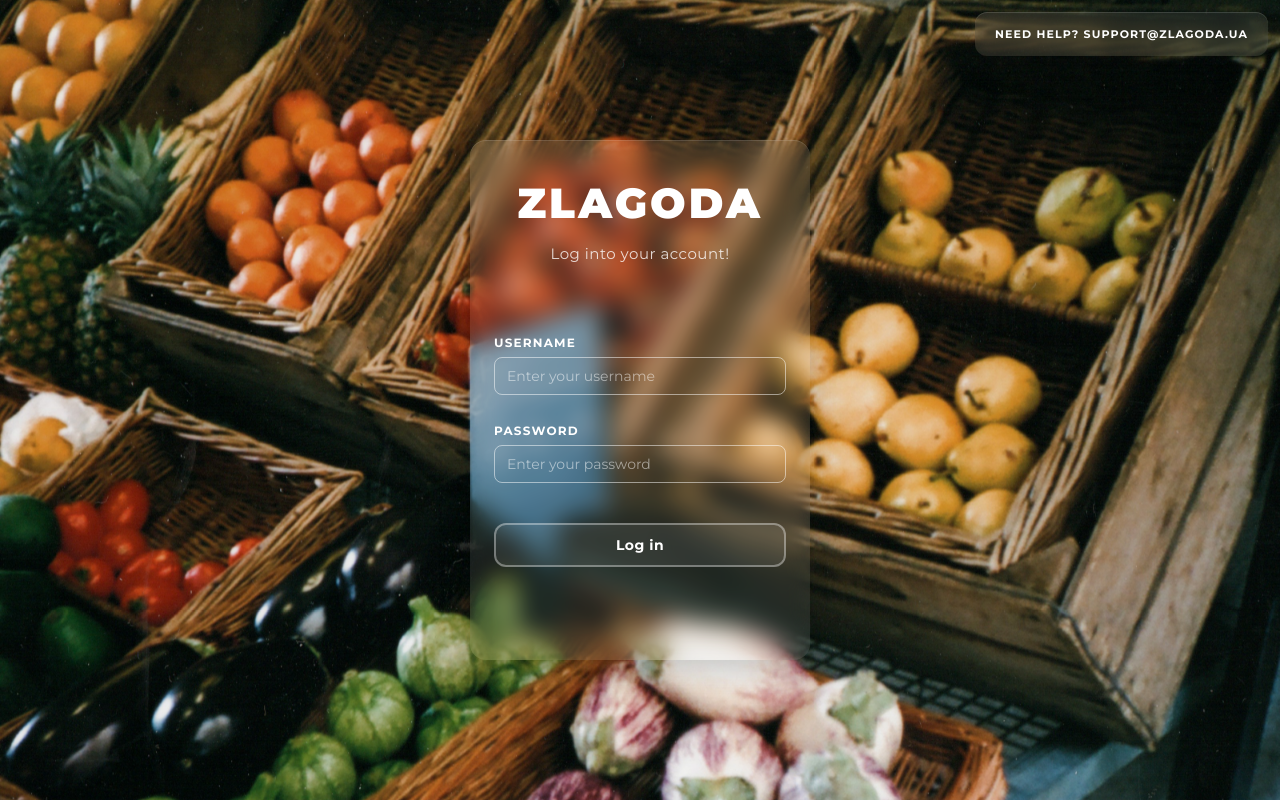
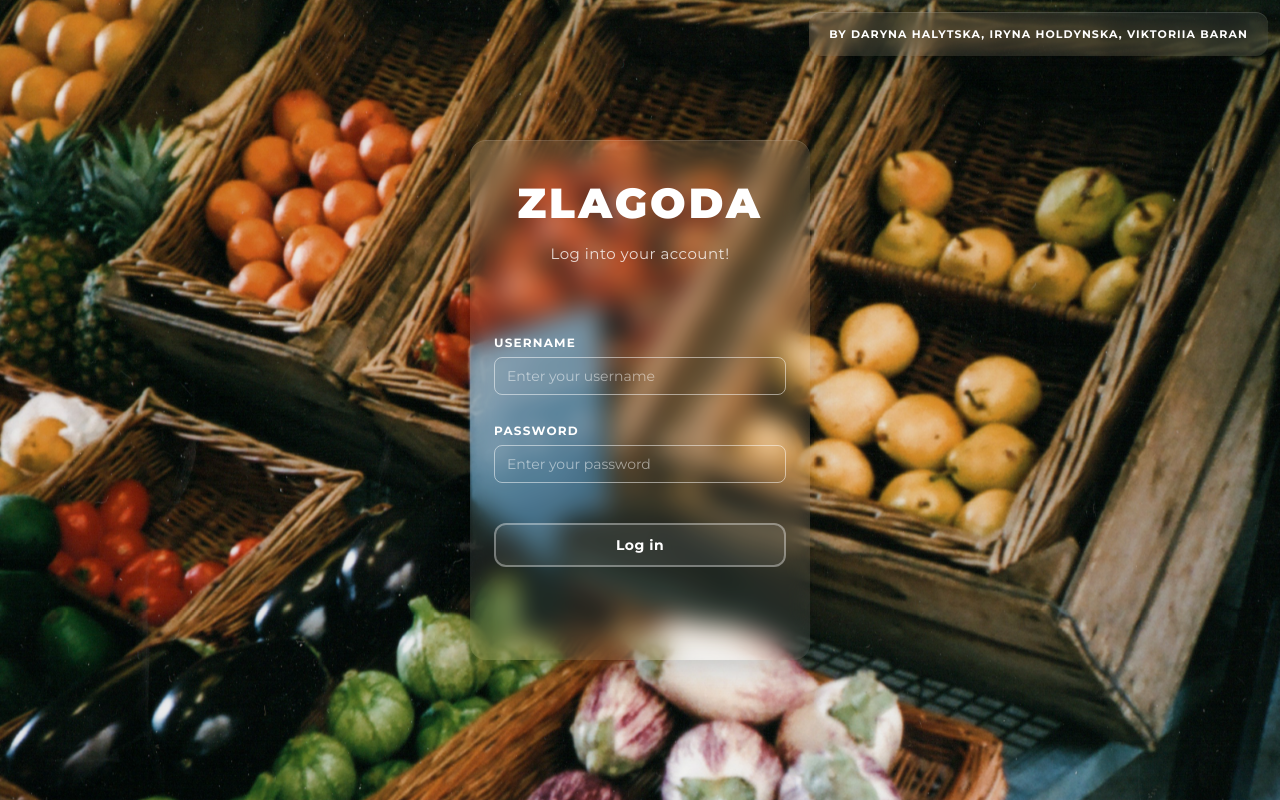
Before and after one commit to viktoriyabaran/Zlagoda, a Django app: page /login/ in a window 1280 px wide. Run offline with Django 5.2, Linux system fonts and the light colour scheme; style sheets or scripts are compiled from the project's sources; parts of the project's set-up code (start-up, migrations or seed data) failed here and were passed over; some libraries are stand-ins or nearby versions.

Commit message:
WA: Update creds

```diff
--- a/templates/_header_guest.html
+++ b/templates/_header_guest.html
@@ -6,6 +6,6 @@
                shadow-[0_8px_32px_rgba(0,0,0,0.18),inset_0_1px_0_rgba(255,255,255,0.12)]
                text-white">
     <span class="text-[11px] font-semibold tracking-widest uppercase whitespace-nowrap">
-        Need help? support@zlagoda.ua
+        By Daryna Halytska, Iryna Holdynska, Viktoriia Baran
     </span>
 </header>
```
